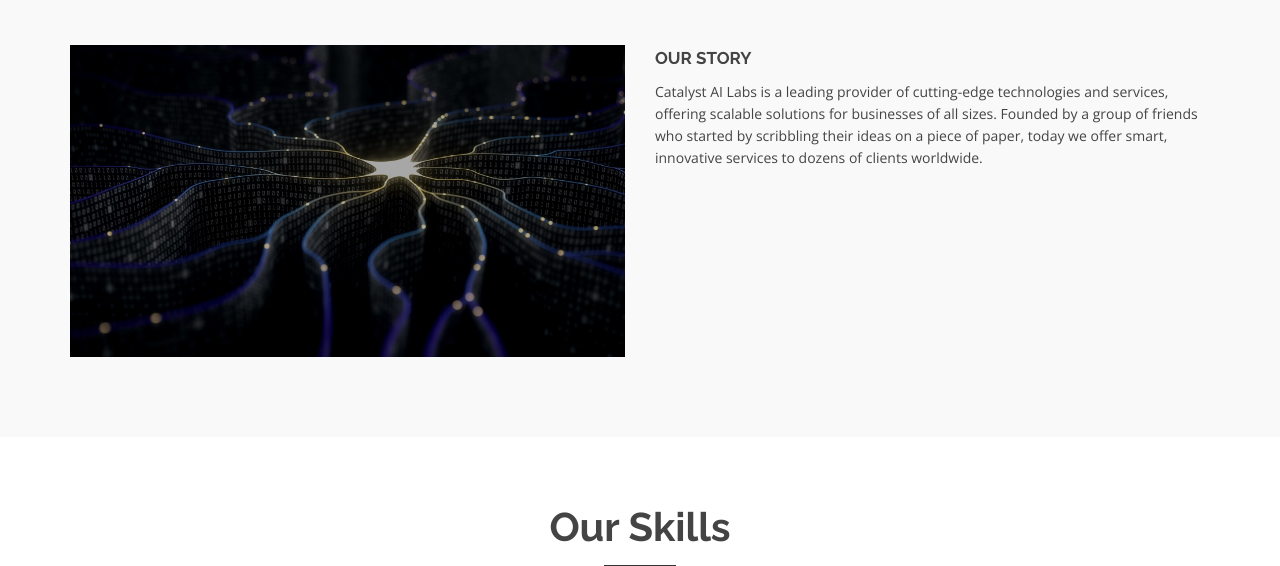
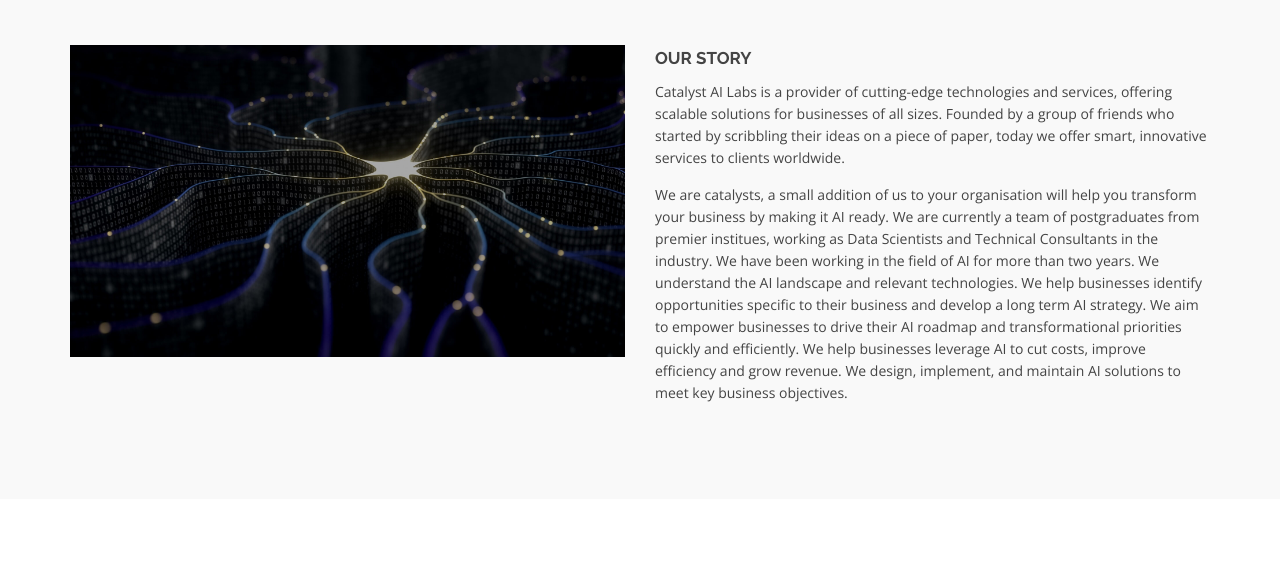
Before and after one commit to Perseus14/CatalystLabs, a plain HTML site: page index.html in a window 1280 px wide. Shown: the part 755-1321 px from the top of the page. Drawn offline with nearby package versions, Linux system fonts and the light colour scheme.

Commit message:
tesing visual studio

```diff
--- a/index.html
+++ b/index.html
@@ -125,7 +125,7 @@
                 </div>
                 <!-- layer 2 -->
                 <div class="layer-1-2 wow slideInUp" data-wow-duration="2s" data-wow-delay=".1s">
-                  <h1 class="title2">Helping You Transform Your Business using AI</h1>
+                  <h1 class="title2">Helps You Transform Your Business using AI</h1>
                 </div>
                 <!-- layer 3 -->
                 <div class="layer-1-3 hidden-xs wow slideInUp" data-wow-duration="2s" data-wow-delay=".2s">
@@ -150,7 +150,7 @@
                 </div>
                 <!-- layer 2 -->
                 <div class="layer-1-2 wow slideInUp" data-wow-duration="2s" data-wow-delay=".1s">
-                  <h1 class="title2">Helping You Leverage AI to Cut Costs, Improve Efficiency and Grow Revenue.</h1>
+                  <h1 class="title2">Helps Businesses Leverage AI to Cut Costs, Improve Efficiency and Grow Revenue</h1>
                 </div>
                 <!-- layer 3 -->
                 <div class="layer-1-3 hidden-xs wow slideInUp" data-wow-duration="2s" data-wow-delay=".2s">
@@ -175,7 +175,7 @@
                 </div>
                 <!-- layer 2 -->
                 <div class="layer-1-2 wow slideInUp" data-wow-duration="2s" data-wow-delay=".1s">
-                  <h1 class="title2">Designing, Implementing and Maintaining AI Solutions to Meet Key Business Objectives</h1>
+                  <h1 class="title2">Design, Implement and Maintain AI Solutions to Meet Key Business Objectives</h1>
                 </div>
                 <!-- layer 3 -->
                 <div class="layer-1-3 hidden-xs wow slideInUp" data-wow-duration="2s" data-wow-delay=".2s">
@@ -220,8 +220,18 @@
                 <h4 class="sec-head">Our Story</h4>
               </a>
               <p>
-
-Catalyst AI Labs is a leading provider of cutting-edge technologies and services, offering scalable solutions for businesses of all sizes. Founded by a group of friends who started by scribbling their ideas on a piece of paper, today we offer smart, innovative services to dozens of clients worldwide.
+              Catalyst AI Labs is a provider of cutting-edge technologies and services, offering scalable solutions for businesses of all sizes.
+              Founded by a group of friends who started by scribbling their ideas on a piece of paper,
+              today we offer smart, innovative services to clients worldwide.
+              </p>
+              <p>
+                We are catalysts, a small addition of us to your organisation will help you transform your business by making it AI ready.
+                We are currently a team of postgraduates from premier institues, working as Data Scientists and Technical Consultants in the industry.
+                We have been working in the field of AI for more than two years. We understand the AI landscape and relevant technologies.
+                We help businesses identify opportunities specific to their business and develop a long term AI strategy.
+                We aim to empower businesses to drive their AI roadmap and transformational priorities quickly and efficiently.
+                We help businesses leverage AI to cut costs, improve efficiency and grow revenue.
+                We design, implement, and maintain AI solutions to meet key business objectives.
               </p>
             </div>
           </div>
```
